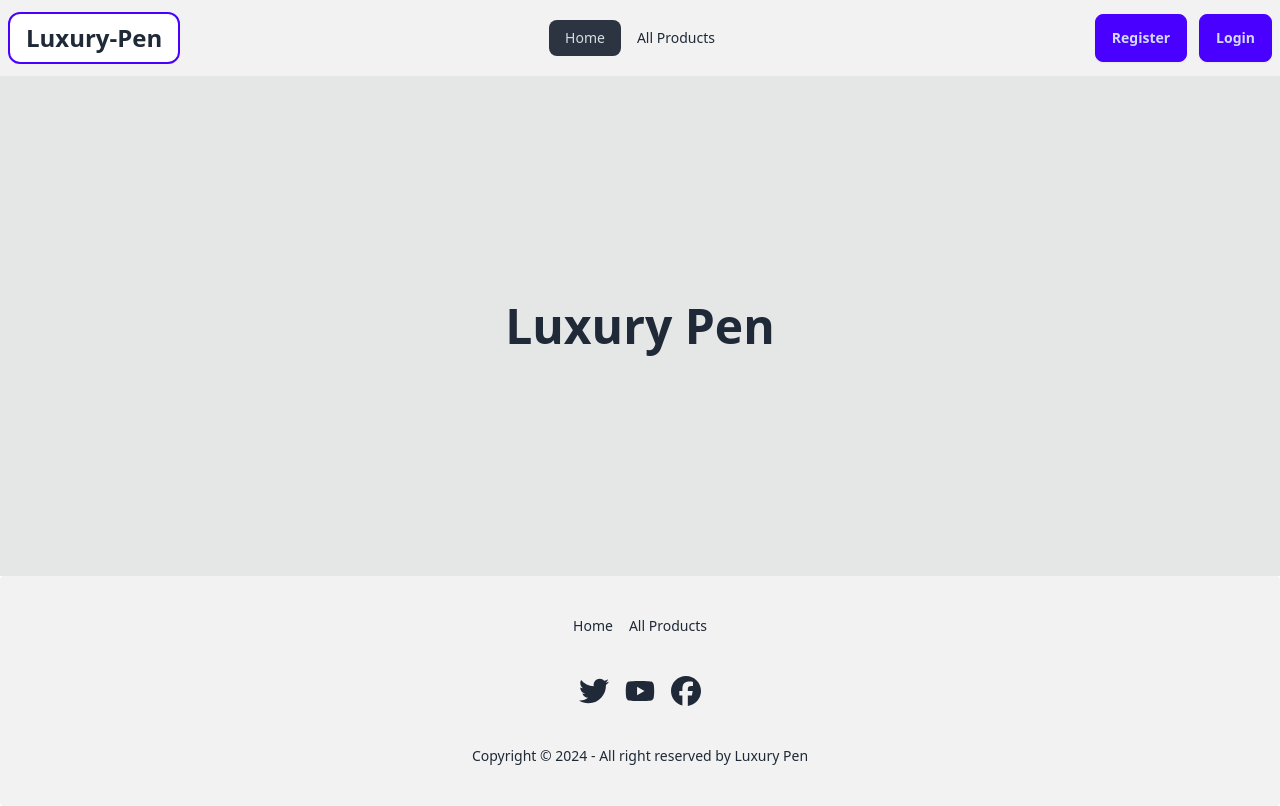
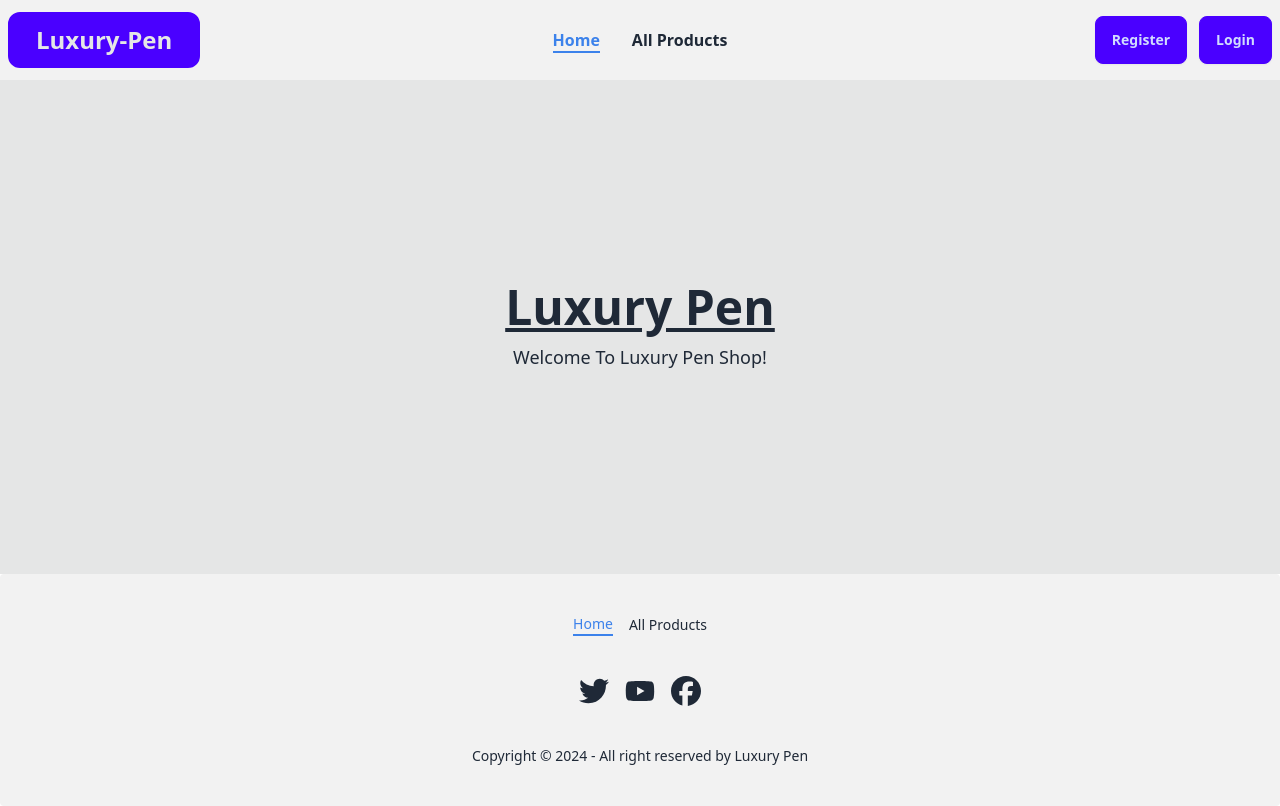
Before and after one commit to Shuvankor-Hazra/job-task-ass-10-client, a React (Vite) app: page / in a window 1280 px wide. Built offline with nearby package versions, Linux system fonts and the light colour scheme; no server answers.

Commit message:
navlinks fix

```diff
--- a/src/components/Product/Product.jsx
+++ b/src/components/Product/Product.jsx
@@ -4,7 +4,7 @@ const Product = ({ pen }) => {
     const { name, brand, image, desc, price, category, ratings, creation_date_time } = pen;
     return (
         <>
-            <div className="card bg-base-300 border-2 min-h-[600px] p-6 hover:scale-[1.05] transition-all">
+            <div className="card bg-base-300 border-2 min-h-[600px] p-6 hover:scale-[1.03] transition-all">
                 <figure>
                     <img className='w-full hover:scale-125 transition-all' src={image} />
                 </figure>
--- a/src/components/Products/Products.jsx
+++ b/src/components/Products/Products.jsx
@@ -58,7 +58,7 @@ const Products = () => {
         <>
             <div className='flex flex-col lg:flex-row items-center justify-around gap-6 text-2xl font-bold  py-6'>
                 <h2 className=''>Total Products: {data?.totalProducts}</h2>
-                <button onClick={handleResetButton} className='btn bg-primary text-white'>Reset</button>
+                <button onClick={handleResetButton} className='btn bg-primary text-base-300'>Reset</button>
                 <h2 className=''>Sorted Products: {data?.totalDocuments}</h2>
             </div>
             <div className='grid grid-cols-1 md:grid-cols-3 lg:grid-cols-6 gap-3 space-y-2 md:space-y-0 mb-6 text-center'>
--- a/src/index.css
+++ b/src/index.css
@@ -1,3 +1,8 @@
 @tailwind base;
 @tailwind components;
 @tailwind utilities;
+
+.active {
+  color: #3c82eb;
+  border-bottom: 2px solid #3c82eb;
+}
--- a/src/pages/Home/Home.jsx
+++ b/src/pages/Home/Home.jsx
@@ -3,9 +3,9 @@
 const Home = () => {
 
     return (
-        <div className="min-h-[calc(100vh-300px)] flex items-center justify-center bg-base-300">
-            <h2 className="text-2xl lg:text-5xl font-extrabold text-center">Luxury Pen</h2>
-            <p></p>
+        <div className="min-h-[calc(100vh-306px)] flex flex-col items-center justify-center gap-3 bg-base-300">
+            <h2 className="text-2xl lg:text-5xl font-extrabold text-center underline">Luxury Pen</h2>
+            <p className="text-lg">Welcome To Luxury Pen Shop!</p>
         </div>
     );
 };
--- a/src/shared/Navbar.jsx
+++ b/src/shared/Navbar.jsx
@@ -6,8 +6,8 @@ const Navbar = () => {
     const { user, logOut } = useContext(AuthContext);
 
     const navItems = <>
-        <li><NavLink to='/'>Home</NavLink></li>
-        <li><NavLink to='/all_products'>All Products</NavLink></li>
+        <li className='px-4 font-semibold hover:text-blue-400'><NavLink to='/'>Home</NavLink></li>
+        <li className='px-4 font-semibold hover:text-blue-400'><NavLink to='/all_products'>All Products</NavLink></li>
     </>
     return (
         <div>
@@ -34,10 +34,10 @@ const Navbar = () => {
                             {navItems}
                         </ul>
                     </div>
-                    <Link to={'/'} className="lg:text-2xl font-bold py-2 px-4 bg-white rounded-xl border-2 border-primary">Luxury-Pen</Link>
+                    <Link to={'/'} className="lg:text-2xl font-bold py-2 px-6 bg-primary rounded-xl border-4 border-primary text-base-300">Luxury-Pen</Link>
                 </div>
                 <div className="navbar-center hidden lg:flex">
-                    <ul className="menu menu-horizontal px-2">
+                    <ul className="flex items-center px-2">
                         {navItems}
                     </ul>
                 </div>
```
